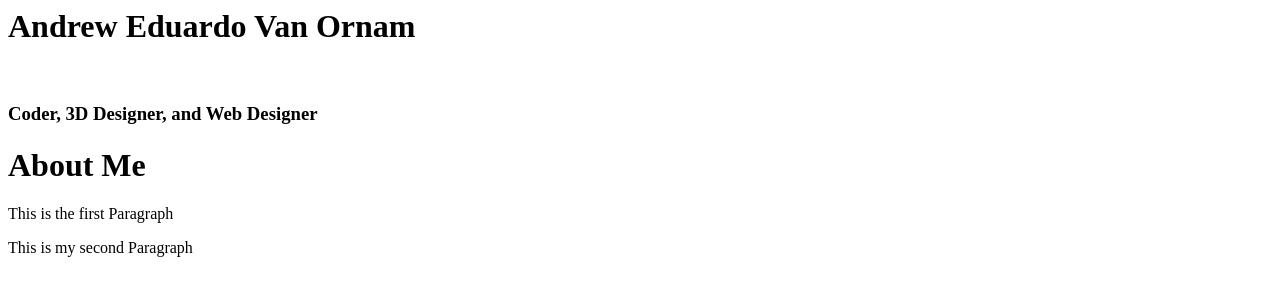
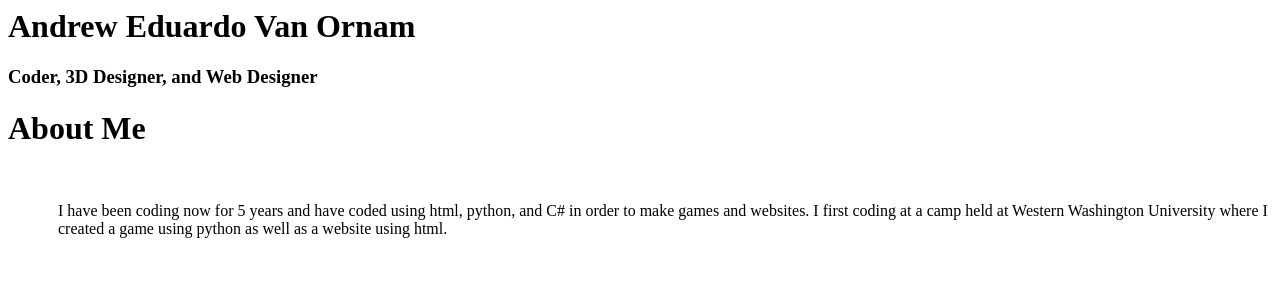
Before and after one commit to OverlandFlyer/Portfolio, a plain HTML site: page index.html in a window 1280 px wide. Drawn offline with Linux system fonts and the light colour scheme.

Commit message:
Update index.html

```diff
--- a/index.html
+++ b/index.html
@@ -5,15 +5,17 @@
   </head>
         <body>
             <h1>Andrew Eduardo Van Ornam</h1>
-            <br>
             <h3> Coder, 3D Designer, and Web Designer </h3>
         </body>
     <p style="page-break-before: always">
         <body>
             <h1> About Me </h1>
-                <p> This is the first Paragraph</p>
-                <p> This is my second Paragraph</p>
+          <br>
+          <p style="margin-left: 50px;">
+                 I have been coding now for 5 years and have coded using html, python, and C# in order to make games and websites. I first coding at a camp held at Western Washington University where I created a game using python as well as a website using html.
+          </p>
         </body>
+      </p>
     <p style="page-break-before: always">
 
   </html>
```
